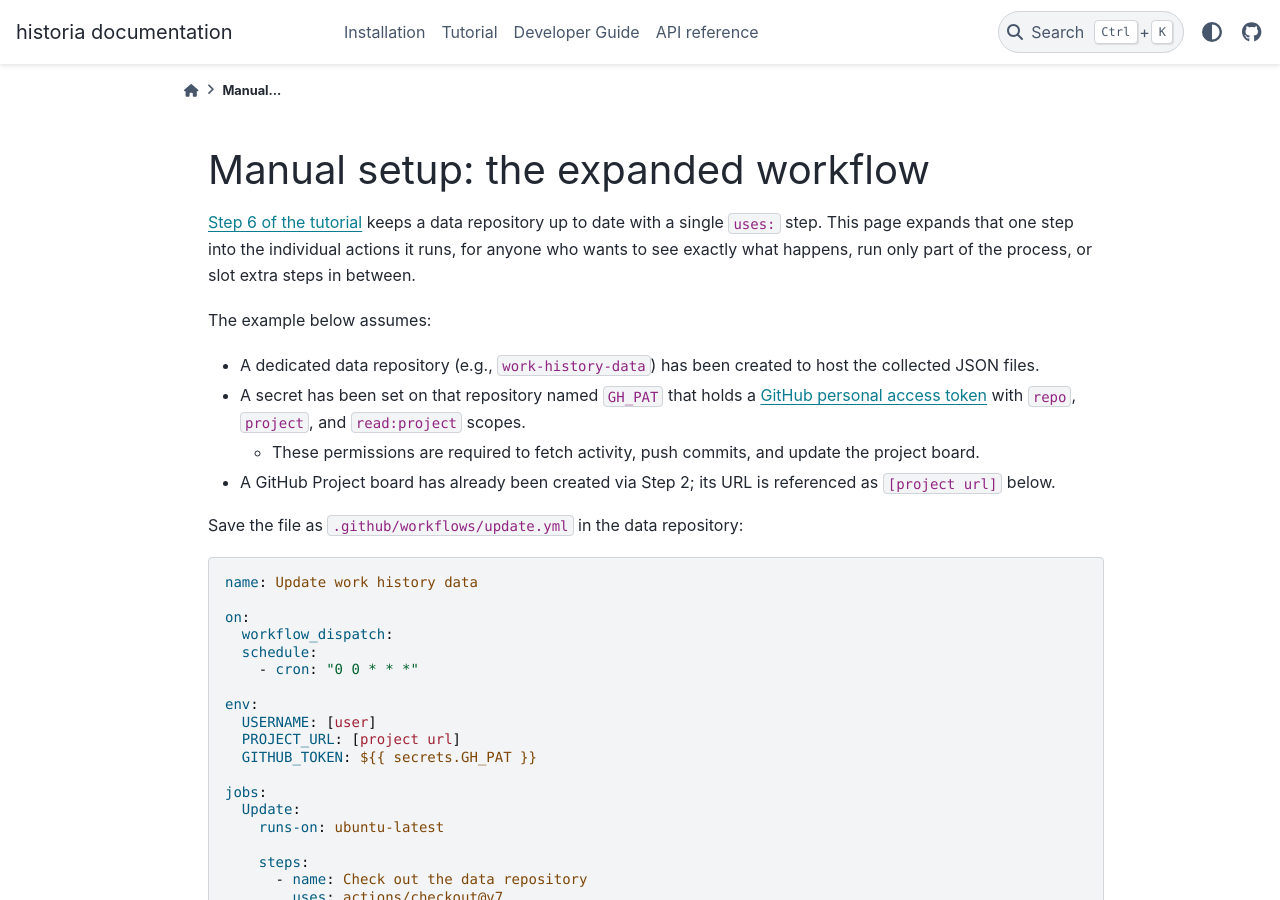
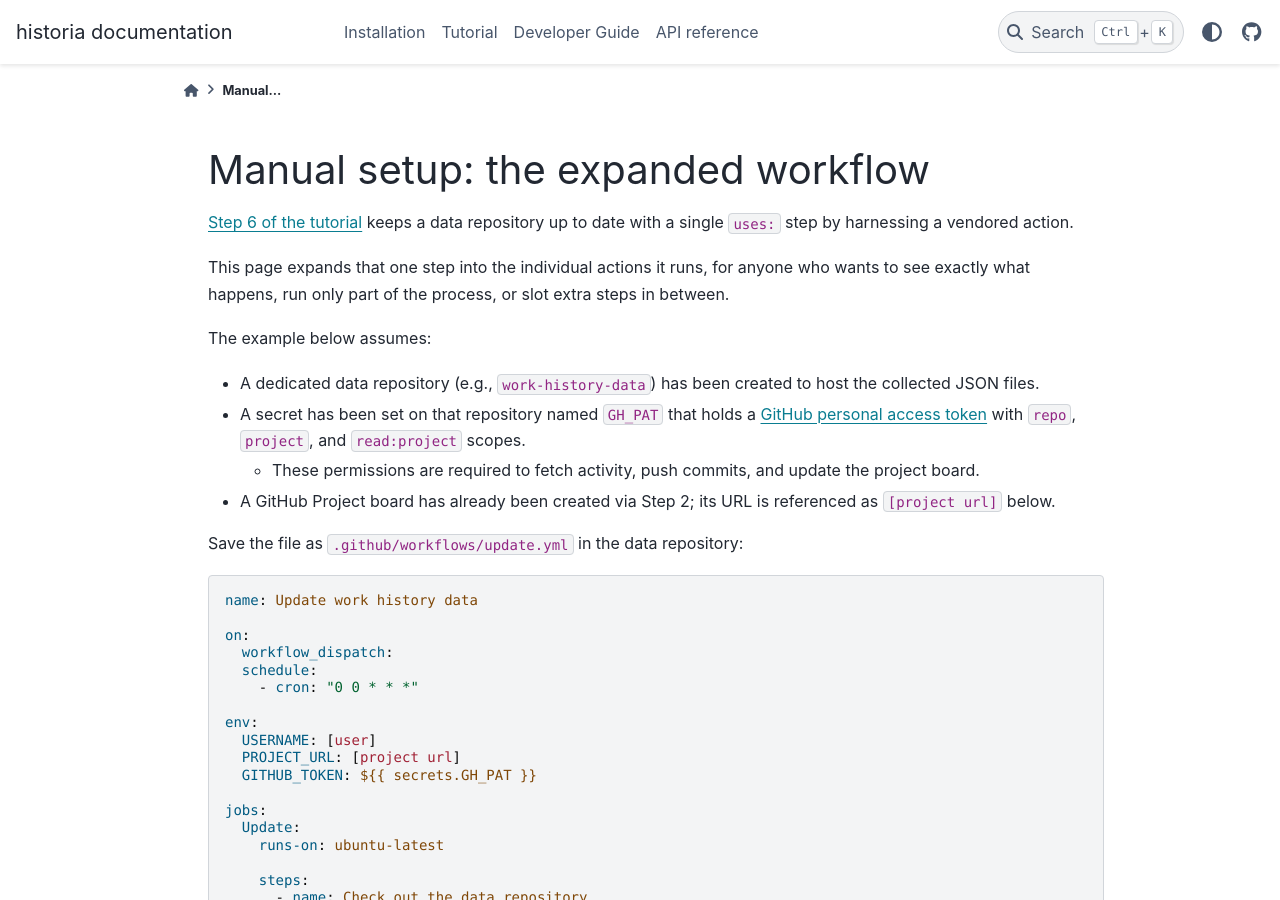
Before and after one commit to CodyCBakerPhD/historia, a Sphinx documentation site: the page built from docs/tutorial/manual-automation-setup.md, in a window 1280 px wide and 900 px high. Built offline with Sphinx 7.4.7 and the PyData theme 0.15.4, drawn with Linux system fonts in a browser that asks for light colours.

Commit message:
Applied the review suggestion for the expanded workflow opener
Takes the vendored action mention and the paragraph split, and keeps "keeps a
data repository up to date" rather than "sets a data repository up". The
action creates neither the repository nor the board, so the original phrasing
overstated what it does.

Co-Authored-By: Claude Opus 5 <noreply@anthropic.com>
Claude-Session: https://claude.ai/code/session_018vmC3TpuM4WtLfG2MYUPp6

```diff
--- a/docs/tutorial/manual-automation-setup.md
+++ b/docs/tutorial/manual-automation-setup.md
@@ -4,7 +4,9 @@ orphan: true
 
 # Manual setup: the expanded workflow
 
-[Step 6 of the tutorial](index.md) keeps a data repository up to date with a single `uses:` step. This page expands that one step into the individual actions it runs, for anyone who wants to see exactly what happens, run only part of the process, or slot extra steps in between.
+[Step 6 of the tutorial](index.md) keeps a data repository up to date with a single `uses:` step by harnessing a vendored action.
+
+This page expands that one step into the individual actions it runs, for anyone who wants to see exactly what happens, run only part of the process, or slot extra steps in between.
 
 The example below assumes:
 
```
